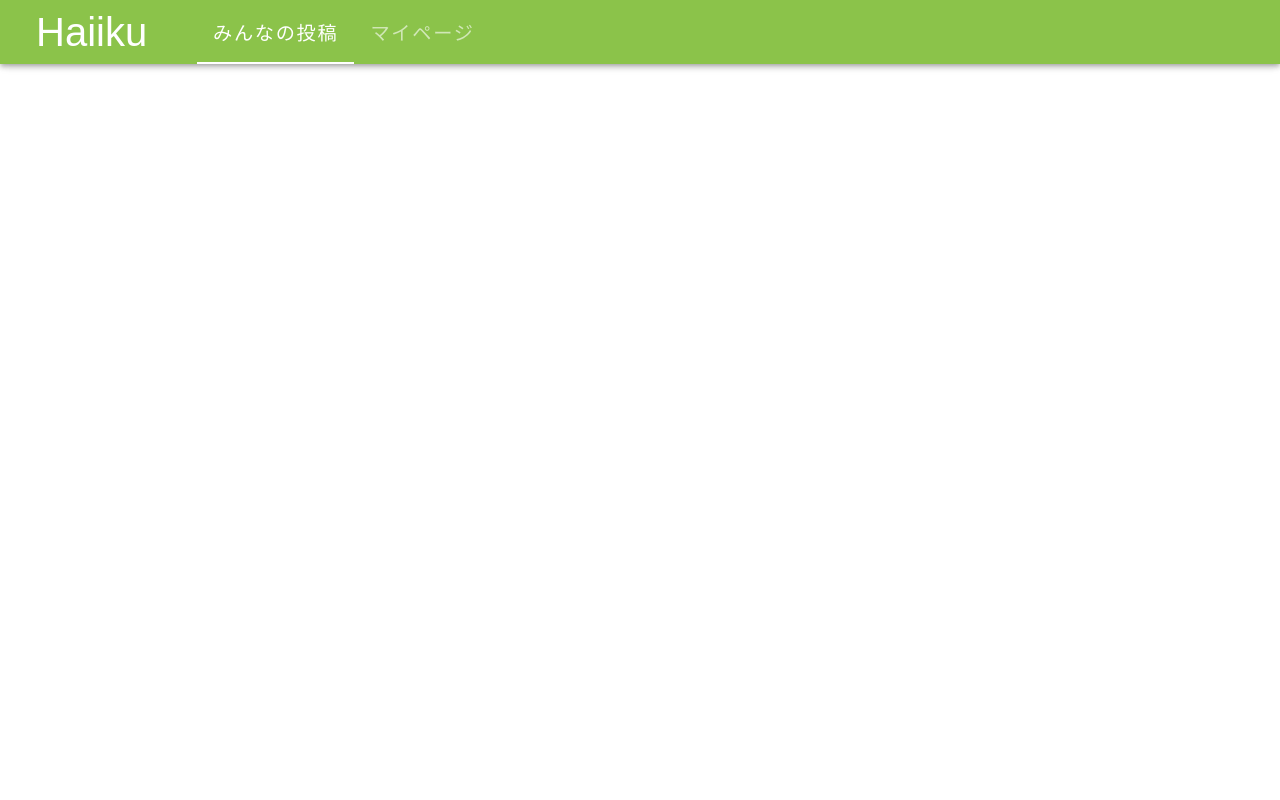
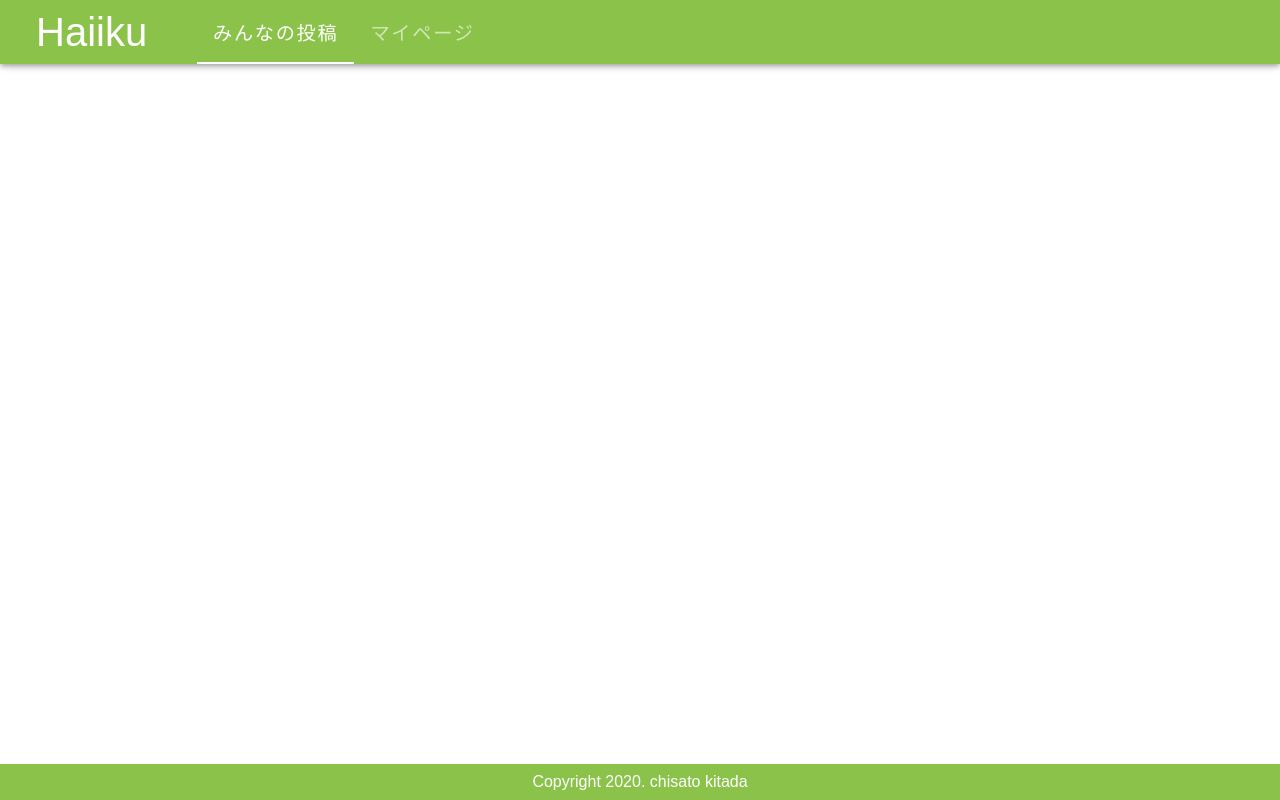
Before and after one commit to ki01chi/my-app-vue, a Vue app: page / in a window 1280 px wide. Built offline with nearby package versions, Linux system fonts and the light colour scheme; a web font is replaced by a local one.

Commit message:
footer作成 #2

```diff
--- a/src/App.vue
+++ b/src/App.vue
@@ -1,16 +1,19 @@
 <template>
   <v-app id="app">
     <Header />
+    <Footer />
   </v-app>
 </template>
 
 <script>
 import Header from './components/Header'
+import Footer from './components/Footer'
 
 export default {
   name: 'App',
   components: {
-    Header
+    Header,
+    Footer
   }
 };
 </script>
--- a/src/components/Footer.vue
+++ b/src/components/Footer.vue
@@ -0,0 +1,23 @@
+<template>
+  <v-footer
+    dark
+    color = "#8bc34a"
+    absolute
+  >
+    <div class="footer">
+      Copyright 2020. chisato kitada
+    </div>
+  </v-footer>
+</template>
+
+<script>
+export default {
+
+}
+</script>
+
+<style lang="scss" scoped>
+  .footer {
+    margin: 0 auto;
+  }
+</style>
```
